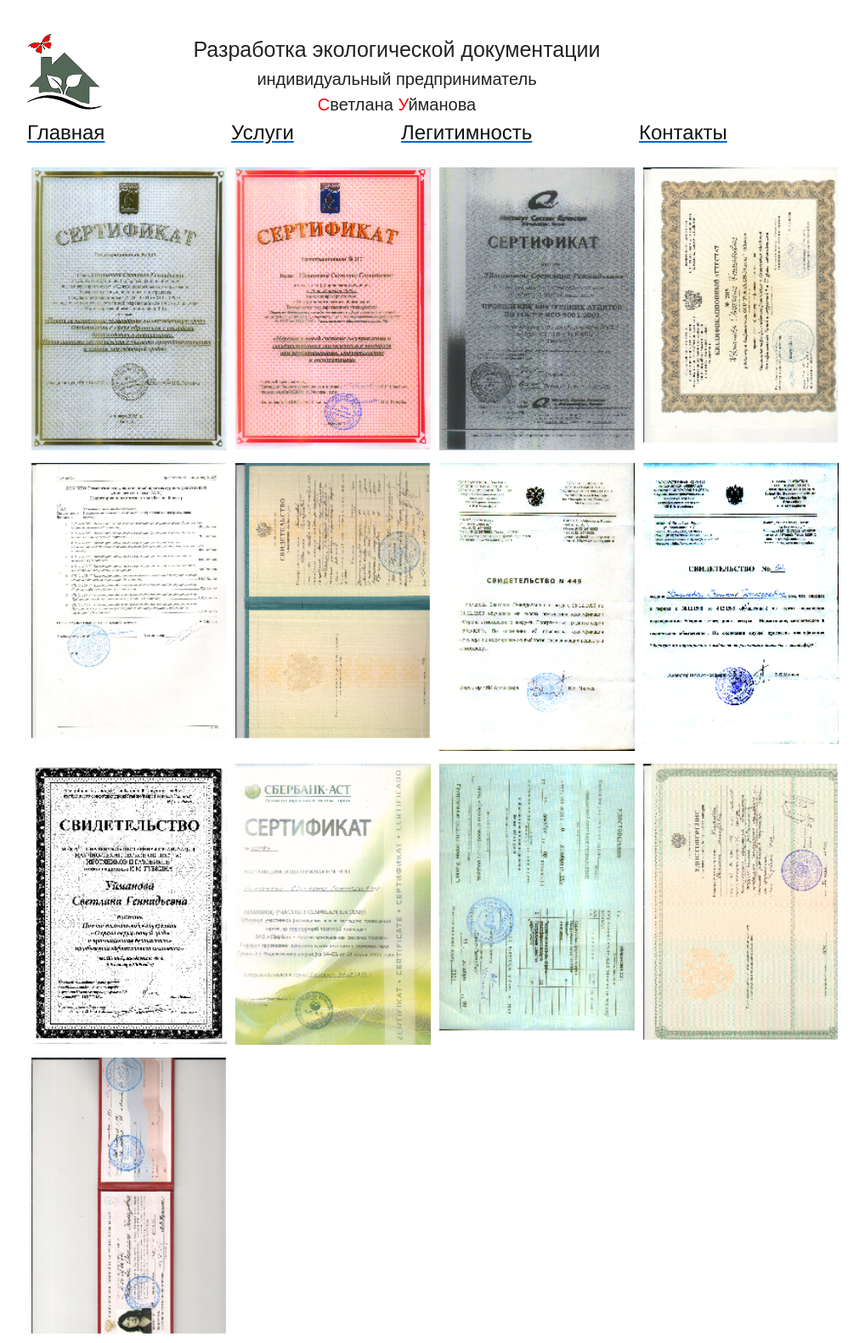
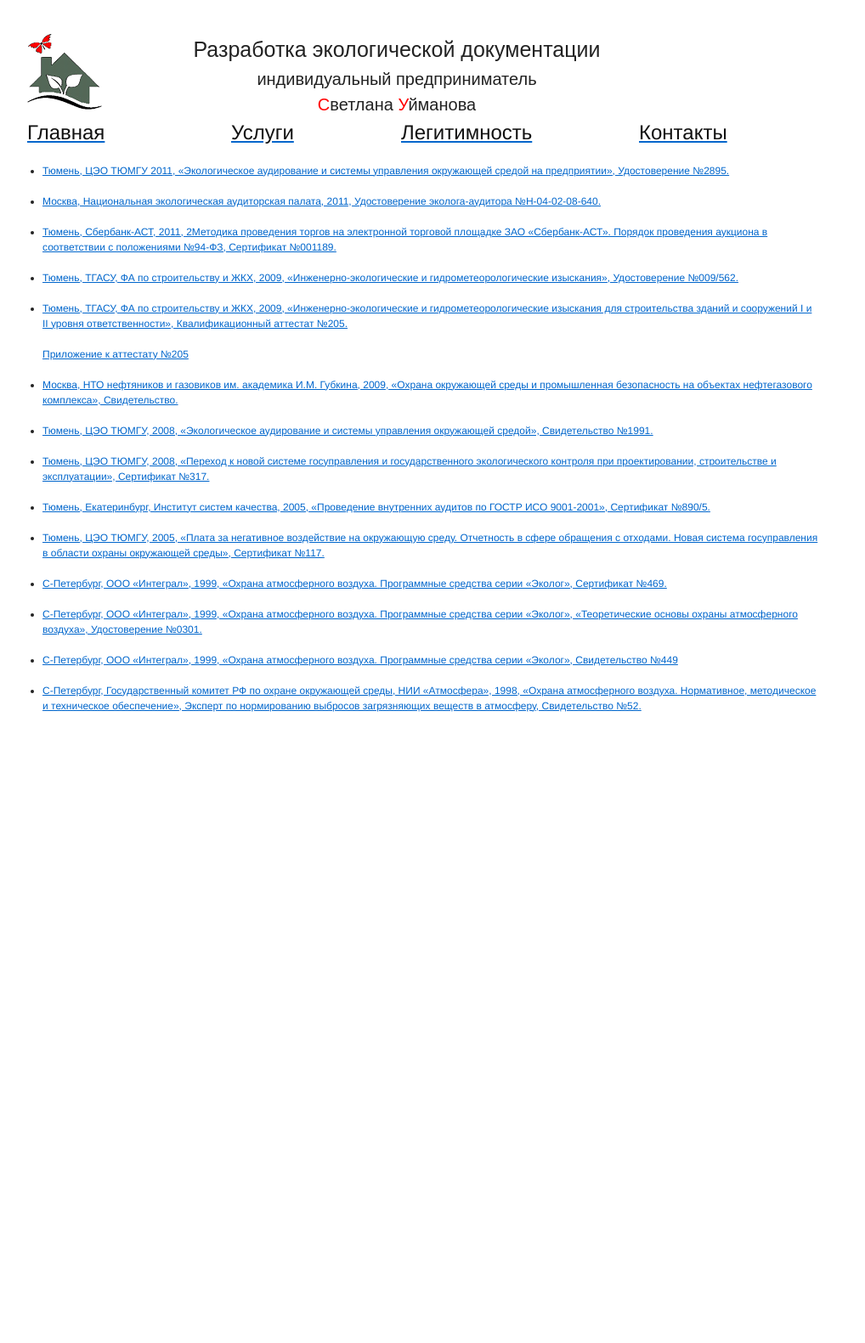
Before and after one commit to s9gf4ult/uip, a Jekyll site: the page built from _posts/2014-02-25-legitimacy.html, in a window 1280 px wide. Shown: the whole page at 85% size, without its empty margins (133-1151 px from the left). Built offline with Jekyll 4.4.1, drawn with Linux system fonts in a browser that asks for light colours; Markdown is read by kramdown in place of the engine named in the settings; after the commit the page ends 900 px from its top, so only the background shows below that.

Commit message:
modified:   _posts/2014-02-25-legitimacy.html 	modified:   pictures/certificates/full/udost-009-562.png

```diff
--- a/_posts/2014-02-25-legitimacy.html
+++ b/_posts/2014-02-25-legitimacy.html
@@ -2,40 +2,69 @@
 permalink: legitimacy
 layout: default
 title: Сертификаты
-pictures:
-  - full: pictures/certificates/full/cert-117.png
-    small: pictures/certificates/small/cert-117.png
-  - full: pictures/certificates/full/cert-317.png
-    small: pictures/certificates/small/cert-317.png
-  - full: pictures/certificates/full/cert-890-05.png
-    small: pictures/certificates/small/cert-890-05.png
-  - full: pictures/certificates/full/Квалиф. аттестат №205-000.png
-    small: pictures/certificates/small/Квалиф. аттестат №205-000.png
-  - full: pictures/certificates/full/Приложение к аттестату №205-000.png
-    small: pictures/certificates/small/Приложение к аттестату №205-000.png
-  - full: pictures/certificates/full/Свидетельство №1991-000.png
-    small: pictures/certificates/small/Свидетельство №1991-000.png
-  - full: pictures/certificates/full/Свидетельство № 449.png
-    small: pictures/certificates/small/Свидетельство № 449.png
-  - full: pictures/certificates/full/Свидетельство №52.png
-    small: pictures/certificates/small/Свидетельство №52.png
-  - full: pictures/certificates/full/Свидетельство нефтаников и газовиков.png
-    small: pictures/certificates/small/Свидетельство нефтаников и газовиков.png
-  - full: pictures/certificates/full/Сертификат №1189.png
-    small: pictures/certificates/small/Сертификат №1189.png
-  - full: pictures/certificates/full/Удостоверение №0301.png
-    small: pictures/certificates/small/Удостоверение №0301.png
-  - full: pictures/certificates/full/Удостоверение №2895-000.png
-    small: pictures/certificates/small/Удостоверение №2895-000.png
-  - full: pictures/certificates/full/Удостоверение экол. аудитора № 17-ат-000.png
-    small: pictures/certificates/small/Удостоверение экол. аудитора № 17-ат-000.png
+pictures1:
+  - path: pictures/certificates/full/udost-2895.png
+    name: Тюмень, ЦЭО ТЮМГУ 2011, «Экологическое аудирование и системы управления окружающей средой на предприятии», Удостоверение №2895.
+  - path: pictures/certificates/full/udost-04-02-08-640.png
+    name: Москва, Национальная экологическая аудиторская палата, 2011, Удостоверение эколога-аудитора №Н-04-02-08-640.
+  - path: pictures/certificates/full/cert-1189.png
+    name: Тюмень, Сбербанк-АСТ, 2011, 2Методика проведения торгов на электронной торговой площадке ЗАО «Сбербанк-АСТ». Порядок проведения аукциона в соответствии с положениями №94-ФЗ, Сертификат №001189.
+  - path: pictures/certificates/full/udost-009-562.png
+    name: Тюмень, ТГАСУ, ФА по строительству и ЖКХ, 2009, «Инженерно-экологические и гидрометеорологические изыскания», Удостоверение №009/562.
+
+pictures2:
+  - path: pictures/certificates/full/svid-neft-gas.png
+    name: Москва, НТО нефтяников и газовиков им. академика И.М. Губкина, 2009, «Охрана окружающей  среды и промышленная безопасность на объектах нефтегазового комплекса», Свидетельство.
+  - path: pictures/certificates/full/svid-1991.png
+    name: Тюмень, ЦЭО ТЮМГУ, 2008, «Экологическое аудирование и системы управления окружающей средой», Свидетельство №1991.
+  - path: pictures/certificates/full/cert-317.png
+    name: Тюмень, ЦЭО ТЮМГУ, 2008, «Переход к новой системе госуправления и государственного экологического контроля при проектировании, строительстве и эксплуатации», Сертификат №317.
+  - path: pictures/certificates/full/cert-890-05.png
+    name: Тюмень, Екатеринбург, Институт систем качества, 2005, «Проведение внутренних аудитов по ГОСТР ИСО 9001-2001», Сертификат №890/5.
+  - path: pictures/certificates/full/cert-117.png
+    name: Тюмень, ЦЭО ТЮМГУ, 2005, «Плата за негативное воздействие на окружающую среду. Отчетность в сфере обращения с отходами. Новая система госуправления в области охраны окружающей среды», Сертификат №117.
+  - path: pictures/certificates/full/cert-469.png
+    name: С-Петербург, ООО «Интеграл», 1999, «Охрана атмосферного воздуха. Программные средства серии «Эколог», Сертификат  №469.
+  - path: pictures/certificates/full/udost-301.png
+    name: С-Петербург, ООО «Интеграл», 1999, «Охрана атмосферного воздуха. Программные средства серии «Эколог»,  «Теоретические основы охраны атмосферного воздуха», Удостоверение №0301.
+  - path: pictures/certificates/full/svid-449.png
+    name: С-Петербург, ООО «Интеграл», 1999, «Охрана атмосферного воздуха. Программные средства серии «Эколог», Свидетельство №449
+  - path: pictures/certificates/full/svid-52.png
+    name: С-Петербург, Государственный комитет РФ по охране окружающей среды, НИИ «Атмосфера», 1998, «Охрана атмосферного воздуха. Нормативное, методическое и техническое обеспечение», Эксперт по нормированию выбросов загрязняющих веществ в атмосферу, Свидетельство №52.
 ---
 
-{% for picture in page.pictures %}
-<div class="span-6 {% cycle '', '', '', 'last'%}">
-  <a href="{{site.baseurl}}{{picture.full}}">
-    <img src="{{site.baseurl}}{{picture.small}}" class="cert-image" />
-  </a>
-</div>
-{% cycle '', '', '', '<div class="clearfix"></div>' %}
+<ul>
+{% for picture in page.pictures1 %}
+<li>
+  <p>
+    <a href="{{site.baseurl}}{{picture.path}}">
+      {{picture.name}}
+    </a>
+  </p>
+</li>
 {% endfor %}
+
+<li>
+  <p>
+    <a href="{{site.baseurl}}pictures/certificates/full/atterstat-205.png">
+      Тюмень, ТГАСУ, ФА по строительству и ЖКХ, 2009, «Инженерно-экологические и гидрометеорологические изыскания для строительства зданий и сооружений I и II уровня ответственности», Квалификационный аттестат  №205.
+    </a>
+    <p>
+      <a href="{{site.baseurl}}pictures/certificates/full/atterstat-pril-205.png">
+        Приложение к аттестату №205
+      </a>
+    </p>
+  </p>
+</li>
+
+{% for picture in page.pictures2 %}
+<li>
+  <p>
+    <a href="{{site.baseurl}}{{picture.path}}">
+      {{picture.name}}
+    </a>
+  </p>
+</li>
+{% endfor %}
+
+</ul>
```
